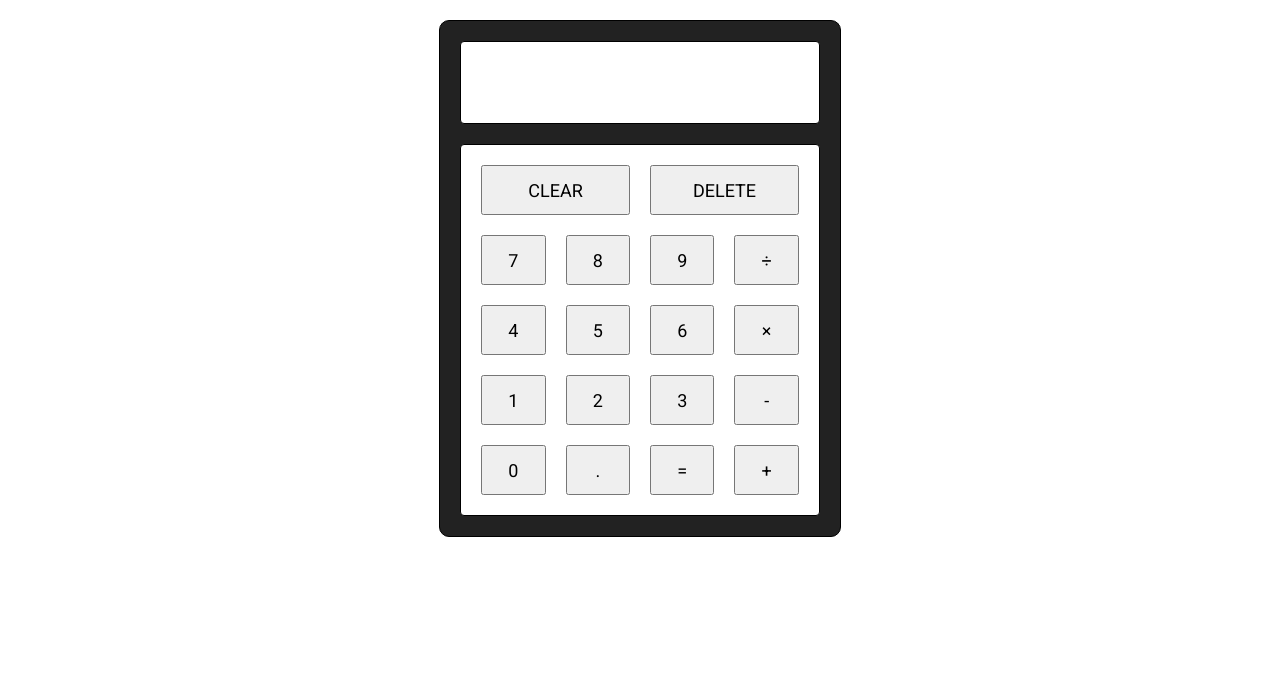
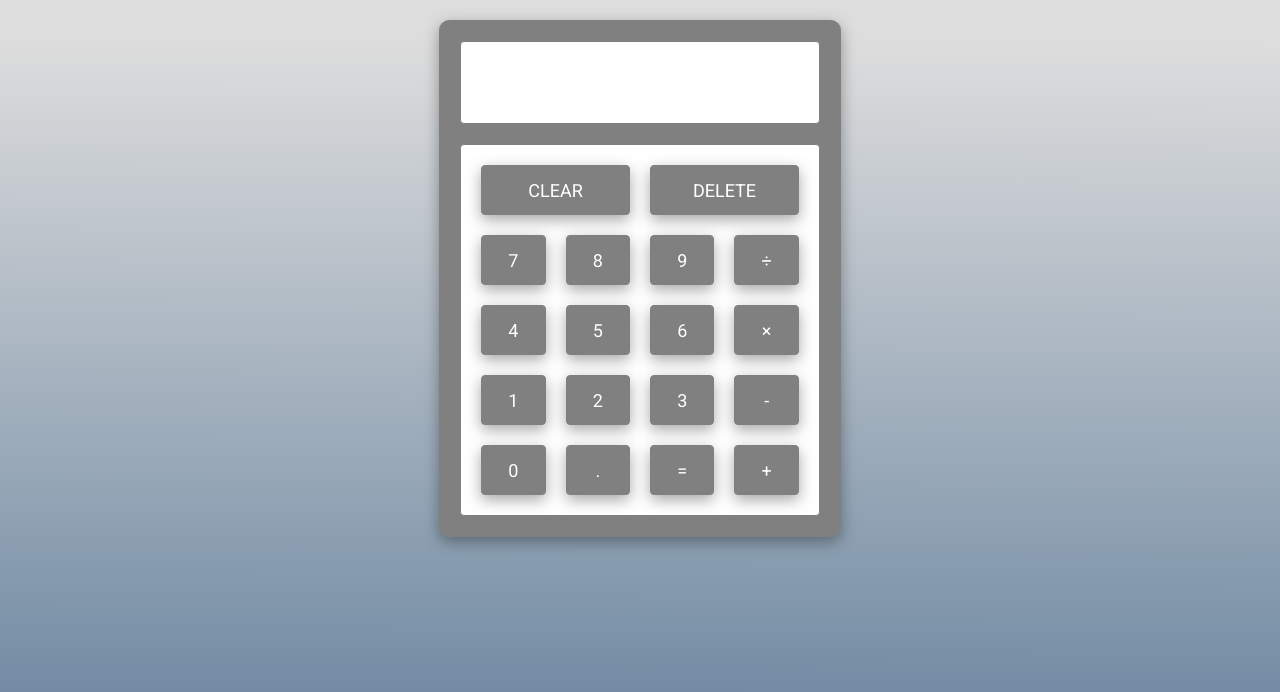
Before and after one commit to Cstoscup/calculator, a plain HTML site: page index.html in a window 1280 px wide. Drawn offline with Linux system fonts and the light colour scheme.

Commit message:
Edited css

```diff
--- a/style.css
+++ b/style.css
@@ -1,14 +1,21 @@
+body {
+  background: linear-gradient(180.3deg, rgb(221, 221, 221) 5.5%, rgb(110, 136, 161) 90.2%);
+  background-repeat: no-repeat;
+  background-attachment: fixed;
+}
+
 .calculator {
-  border: 1px solid black;
+  border: 1px solid #808080;
   width: 400px;
   border-radius: 10px;
   margin: 20px auto;
   font-family: 'Roboto', sans-serif;
-  background-color: rgb(34, 34, 34);
+  background-color: #808080;
+  box-shadow: rgba(0, 0, 0, 0.35) 0px 5px 15px;
 }
 
 .screen {
-  border: 1px solid black;
+  border: 1px solid #808080;
   margin: 20px;
   border-radius: 4px;
   text-align: right;
@@ -16,10 +23,11 @@
   padding: 20px;
   height: 41px;
   background-color: white;
+  color: #808080;
 }
 
 .keypad {
-  border: 1px solid black;
+  border: 1px solid #808080;
   margin: 20px;
   border-radius: 4px;
   background-color: white;
@@ -29,6 +37,17 @@ button {
   height: 50px;
   font-family: inherit;
   font-size: 18px;
+  background-color: #808080;
+  color: white;
+  border: 1px solid #808080;
+  border-radius: 4px;
+  box-shadow: rgba(0, 0, 0, 0.35) 0px 5px 15px;
+  transition: all 200ms ease-in-out;
+}
+
+button:hover {
+  background-color: white;
+  color: #808080;
 }
 
 .controls {
```
